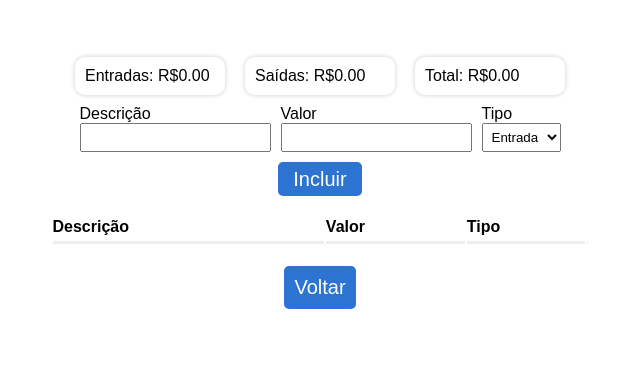
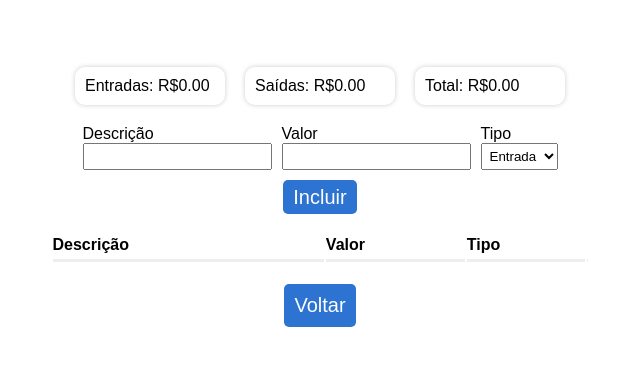
Before and after one commit to renan-limas/aplicacoes, a plain HTML site: page controlefinancas/index.html in a window 1280 px wide. Shown: the part 60-426 px from the top of the page, without its empty margins (320-960 px from the left). Drawn offline with nearby package versions, Linux system fonts and the light colour scheme.

Commit message:
resonsividade

```diff
--- a/controlefinancas/style.css
+++ b/controlefinancas/style.css
@@ -34,7 +34,7 @@ main{
 
 .resume{
     display: flex;
-    padding: 10px 0px;
+    padding: 20px 0px;
     gap: 20px;
     width: 100%;
     justify-content: center;
@@ -68,14 +68,14 @@ main{
     background-color: #2c73d2;
     color: white;
     border: none;
-    padding: 0px 15px;
+    padding: 0px 10px;
     border-radius: 5px;
     cursor: pointer;
     height: 34px;
 }
 
 input, select{
-    padding: 5px;
+    padding: 4px;
 }
 
 .divTable{
```
